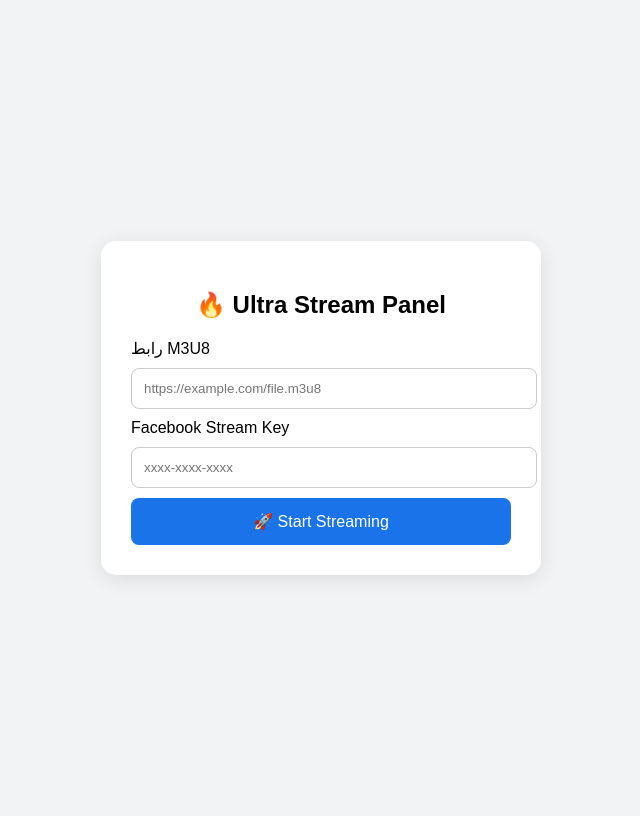
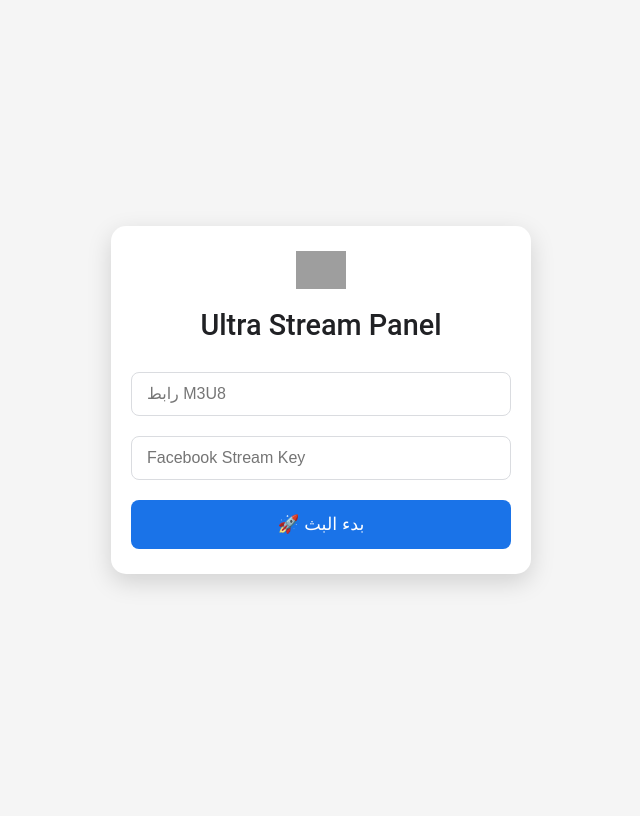
Before and after one commit to Winzo2990/serviers, a Flask app: page / in a window 1280 px wide. Shown: the whole page, without its empty margins (319-959 px from the left). After the commit the page ends 587 px from the top, so only its background shows below. Run offline with Flask 3, Linux system fonts and the light colour scheme; grey boxes are pictures that could not be loaded.

Commit message:
Update index.html

```diff
--- a/templates/index.html
+++ b/templates/index.html
@@ -2,64 +2,101 @@
 <html lang="ar">
 <head>
     <meta charset="UTF-8">
+    <meta name="viewport" content="width=device-width, initial-scale=1.0">
     <title>Ultra Stream Panel</title>
+    <link rel="icon" href="https://upload.wikimedia.org/wikipedia/commons/2/2f/Google_2015_logo.svg" type="image/svg+xml">
     <style>
+        /* Reset بسيط */
+        * {
+            box-sizing: border-box;
+            margin: 0;
+            padding: 0;
+        }
+
         body {
-            background: #f1f3f4;
-            font-family: Arial, sans-serif;
+            font-family: 'Roboto', Arial, sans-serif;
+            background: #f5f5f5;
             display: flex;
             justify-content: center;
             align-items: center;
-            height: 100vh;
+            min-height: 100vh;
+            padding: 20px;
         }
-        .card {
+
+        .container {
+            width: 100%;
+            max-width: 420px;
             background: white;
-            padding: 30px;
             border-radius: 15px;
-            width: 380px;
-            box-shadow: 0 4px 20px rgba(0,0,0,0.1);
+            box-shadow: 0 8px 25px rgba(0,0,0,0.15);
+            padding: 25px 20px;
+            text-align: center;
         }
+
+        /* أيقونة الرأس */
+        .logo {
+            width: 50px;
+            margin-bottom: 15px;
+        }
+
+        h2 {
+            color: #202124;
+            font-size: 1.8rem;
+            margin-bottom: 20px;
+            font-weight: 500;
+        }
+
         input {
             width: 100%;
-            padding: 12px;
+            padding: 12px 15px;
             margin: 10px 0;
             border-radius: 8px;
-            border: 1px solid #ccc;
+            border: 1px solid #dadce0;
+            font-size: 1rem;
         }
+
         button {
-            background: #1a73e8;
-            color: white;
+            width: 100%;
             padding: 14px;
+            margin-top: 10px;
             border: none;
             border-radius: 8px;
-            width: 100%;
+            font-size: 1.1rem;
+            background-color: #1a73e8;
+            color: white;
             cursor: pointer;
-            font-size: 16px;
+            transition: 0.3s;
         }
+
         button:hover {
-            background: #0c59c4;
+            background-color: #155ab6;
         }
+
         p {
-            text-align: center;
+            margin-top: 15px;
+            font-size: 1rem;
             color: green;
-            font-size: 16px;
+            word-break: break-word;
+        }
+
+        /* Responsive */
+        @media (max-width: 480px) {
+            h2 { font-size: 1.5rem; }
+            input, button { font-size: 1rem; padding: 10px; }
+            .logo { width: 40px; }
         }
     </style>
 </head>
 <body>
 
-<div class="card">
-    <h2 style="text-align:center;">🔥 Ultra Stream Panel</h2>
+<div class="container">
+    <img src="https://upload.wikimedia.org/wikipedia/commons/2/2f/Google_2015_logo.svg" class="logo" alt="Logo">
+    <h2>Ultra Stream Panel</h2>
     <form method="POST">
-        <label>رابط M3U8</label>
-        <input type="text" name="m3u8" placeholder="https://example.com/file.m3u8" required>
-
-        <label>Facebook Stream Key</label>
-        <input type="text" name="key" placeholder="xxxx-xxxx-xxxx" required>
-
-        <button type="submit">🚀 Start Streaming</button>
+        <input type="text" name="m3u8" placeholder="رابط M3U8" required>
+        <input type="text" name="key" placeholder="Facebook Stream Key" required>
+        <button type="submit">🚀 بدء البث</button>
     </form>
-
     {% if message %}
         <p>{{ message }}</p>
     {% endif %}
```
